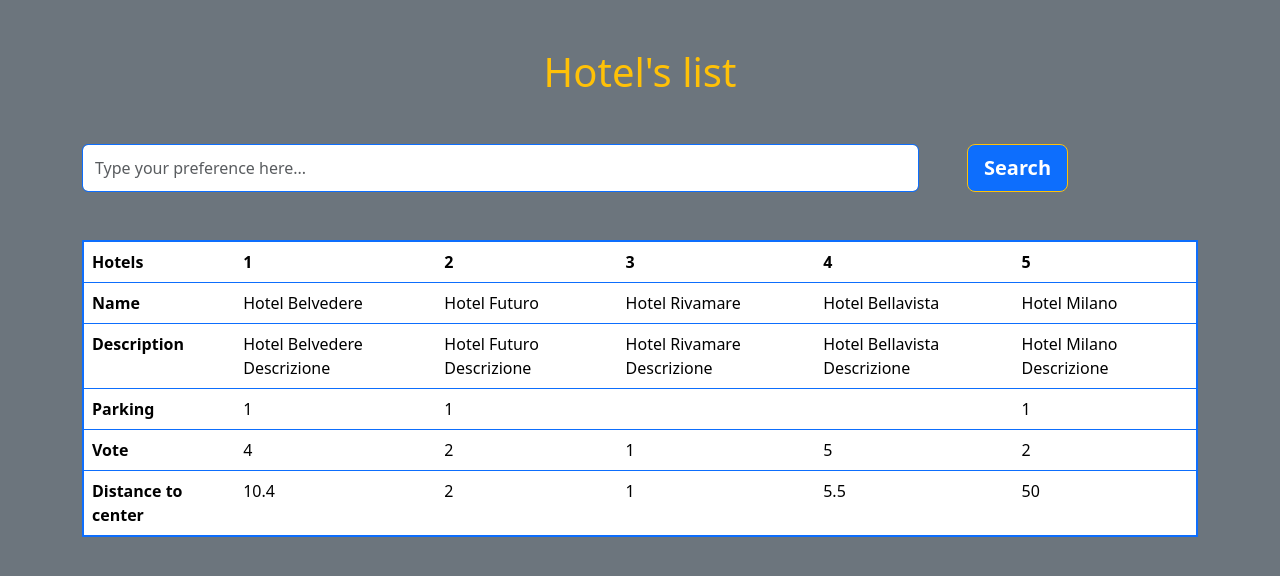
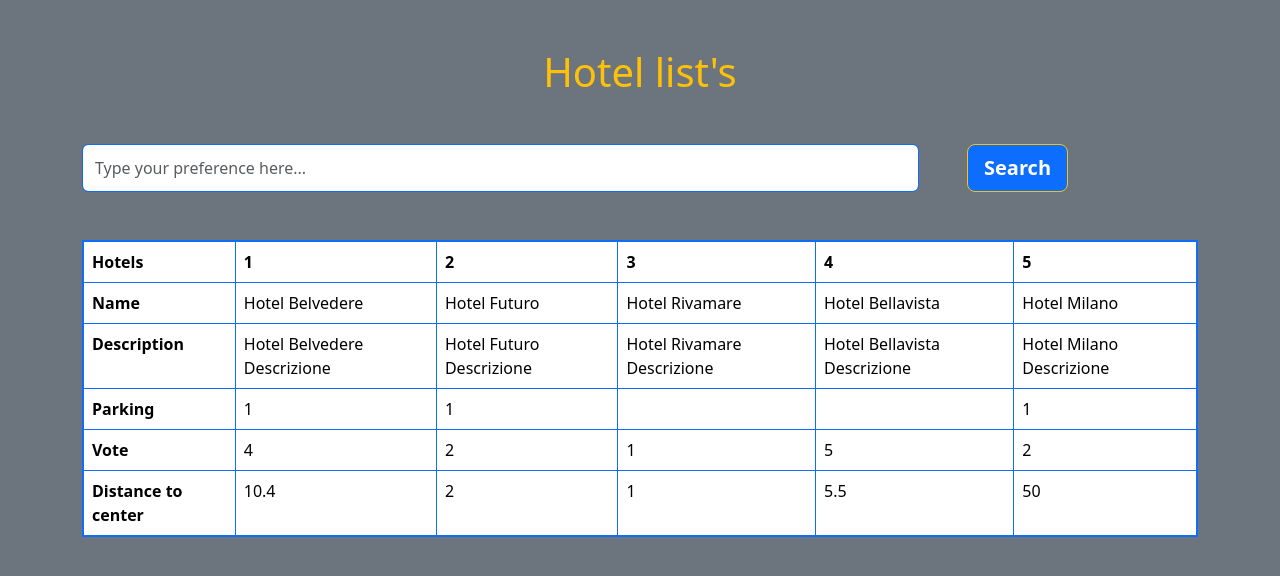
Before and after one commit to FabioVasi/php-hotel, a PHP site: page / in a window 1280 px wide. Shown: the top 576 px of the page. Run offline with PHP 8.4, Linux system fonts and the light colour scheme.

Commit message:
end ex, start bonus

```diff
--- a/index.php
+++ b/index.php
@@ -69,7 +69,7 @@ $hotels = [
 
     <div class="container mt-5">
 
-        <h1 class="text-center text-warning">Hotel's list</h1>
+        <h1 class="text-center text-warning">Hotel list's</h1>
 
         <form class="d-flex flex-wrap mt-5" method="GET">
             <input class="form-control w-75 border-primary" type="text" name="parking" id="parking" placeholder="Type your preference here...">
@@ -82,42 +82,42 @@ $hotels = [
                     <thead>
                         <tr>
                             <th scope="col-2">Hotels</th>
-                            <th scope="col-2">1</th>
-                            <th scope="col-2">2</th>
-                            <th scope="col-2">3</th>
-                            <th scope="col-2">4</th>
-                            <th scope="col-2">5</th>
+                            <th class="border-start border-primary" scope="col-2">1</th>
+                            <th class="border-start border-primary" scope="col-2">2</th>
+                            <th class="border-start border-primary" scope="col-2">3</th>
+                            <th class="border-start border-primary" scope="col-2">4</th>
+                            <th class="border-start border-primary" scope="col-2">5</th>
                         </tr>
                     </thead>
                     <tbody class="border border-primary">
                         <tr>
                             <th scope="row">Name</th>
                             <?php foreach($hotels as $hotel) : ?>
-                                <td><?= $hotel['name'] ?></td>
+                                <td class="border-start border-primary"><?= $hotel['name'] ?></td>
                             <?php endforeach; ?>
                         </tr>
                         <tr>
                             <th scope="row">Description</th>
                             <?php foreach($hotels as $hotel) : ?>
-                                <td><?= $hotel['description'] ?></td>
+                                <td class="border-start border-primary"><?= $hotel['description'] ?></td>
                             <?php endforeach; ?>
                         </tr>
                         <tr>
                             <th scope="row">Parking</th>
                             <?php foreach($hotels as $hotel) : ?>
-                                <td><?= $hotel['parking'] ?></td>
+                                <td class="border-start border-primary"><?= $hotel['parking'] ?></td>
                             <?php endforeach; ?>
                         </tr>
                         <tr>
                             <th scope="row">Vote</th>
                             <?php foreach($hotels as $hotel) : ?>
-                                <td><?= $hotel['vote'] ?></td>
+                                <td class="border-start border-primary"><?= $hotel['vote'] ?></td>
                             <?php endforeach; ?>
                         </tr>
                         <tr>
                             <th scope="row">Distance to center</th>
                             <?php foreach($hotels as $hotel) : ?>
-                                <td><?= $hotel['distance_to_center'] ?></td>
+                                <td class="border-start border-primary"><?= $hotel['distance_to_center'] ?></td>
                             <?php endforeach; ?>
                         </tr>
                     </tbody>
```
